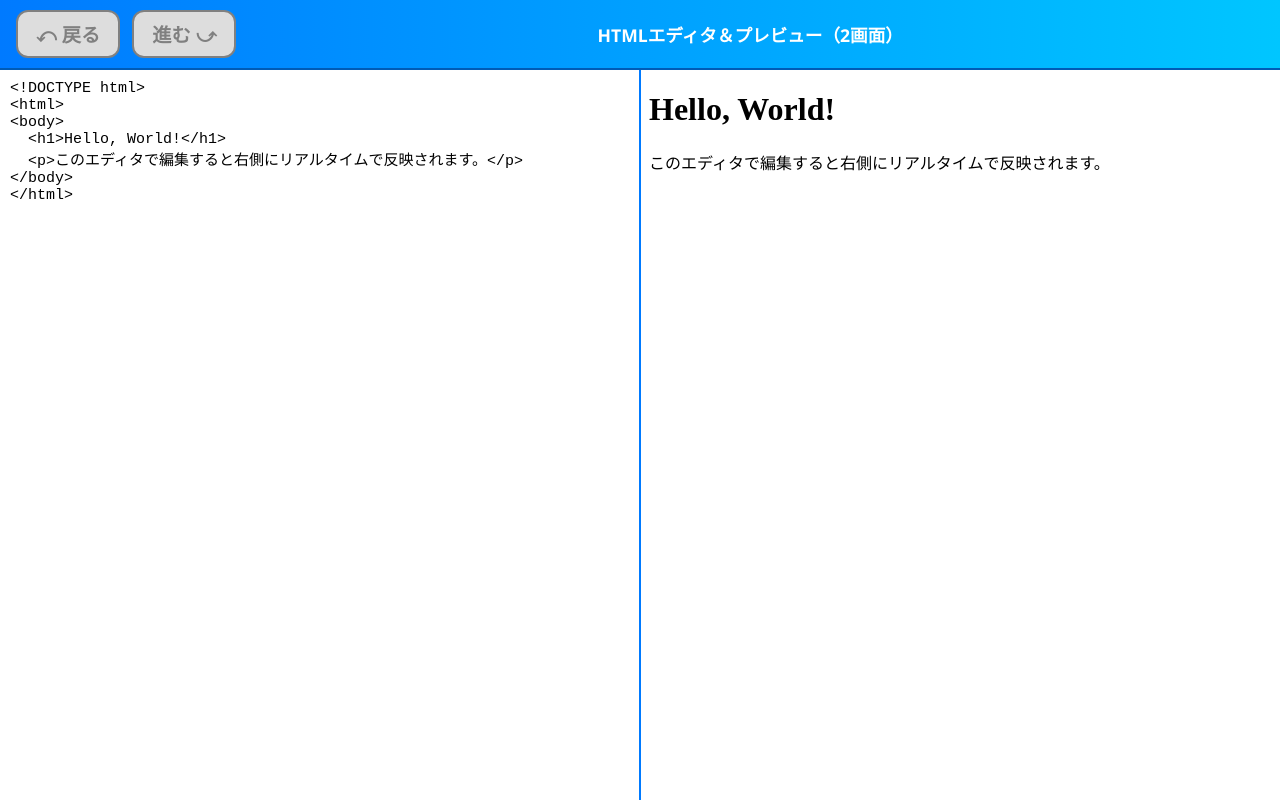
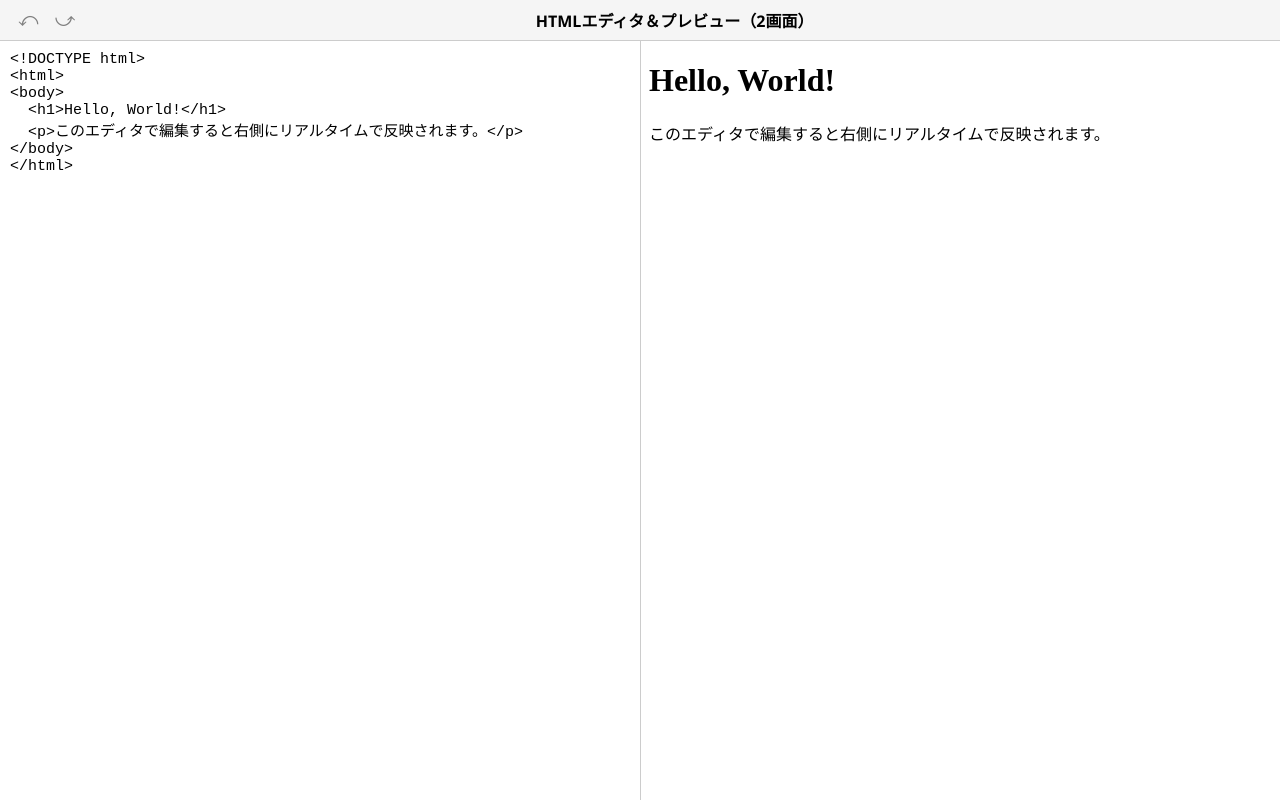
Before and after one commit to incict-design/code, a plain HTML site: page index.html in a window 1280 px wide. Drawn offline with Linux system fonts and the light colour scheme.

Commit message:
Update index.html

```diff
--- a/index.html
+++ b/index.html
@@ -12,55 +12,25 @@ body {
   display: flex;
   flex-direction: column;
 }
-
-/* ==== ヘッダー ==== */
 header {
   display: flex;
   align-items: center;
   justify-content: space-between;
-  background: linear-gradient(to right, #007AFF, #00C6FF);
-  color: white;
-  border-bottom: 2px solid #005BB5;
-  padding: 10px 16px;
-}
-
-header .title {
-  font-weight: bold;
-  font-size: 1.1em;
-}
-
-/* ==== ボタン ==== */
-#undoRedo {
-  display: flex;
-  gap: 12px;
+  background: #f5f5f5;
+  border-bottom: 1px solid #ccc;
+  padding: 8px 12px;
 }
 button {
-  background: white;
-  border: 2px solid #007AFF;
+  background: none;
+  border: none;
   font-size: 1.2em;
-  font-weight: bold;
-  border-radius: 12px;
-  padding: 8px 18px;
   cursor: pointer;
   color: #007AFF;
-  transition: all 0.25s ease;
-  box-shadow: 0 4px 8px rgba(0,0,0,0.25);
-}
-button:hover {
-  background: #007AFF;
-  color: white;
-  transform: scale(1.1);
 }
 button:disabled {
-  background: #ddd;
   color: gray;
-  border-color: gray;
   cursor: not-allowed;
-  box-shadow: none;
-  transform: none;
 }
-
-/* ==== メイン領域 ==== */
 main {
   flex: 1;
   display: flex;
@@ -73,7 +43,7 @@ main {
   height: 100%;
 }
 #editorContainer {
-  border-right: 2px solid #007AFF;
+  border-right: 1px solid #ccc;
 }
 #editor {
   flex: 1;
@@ -91,14 +61,17 @@ iframe {
   width: 100%;
   border: none;
 }
+header div.title {
+  font-weight: bold;
+}
 </style>
 </head>
 <body>
 
 <header>
   <div id="undoRedo">
-    <button id="undoBtn" title="元に戻す">⤺ 戻る</button>
-    <button id="redoBtn" title="やり直す">進む ⤻</button>
+    <button id="undoBtn" title="戻る">⤺</button>
+    <button id="redoBtn" title="進む">⤻</button>
   </div>
   <div class="title">HTMLエディタ＆プレビュー（2画面）</div>
   <div></div>
@@ -128,9 +101,10 @@ const redoBtn = document.getElementById("redoBtn");
 let history = [];
 let index = -1;
 
-// 履歴に保存
+// 履歴に追加
 function saveToHistory() {
   const current = editor.value;
+  // 直前と同じなら記録しない
   if (history[index] !== current) {
     history = history.slice(0, index + 1);
     history.push(current);
@@ -140,7 +114,12 @@ function saveToHistory() {
   }
 }
 
-// Undo / Redo
+// プレビュー更新
+function updatePreview() {
+  preview.srcdoc = editor.value;
+}
+
+// 「戻る」
 function undo() {
   if (index > 0) {
     index--;
@@ -149,6 +128,8 @@ function undo() {
     updatePreview();
   }
 }
+
+// 「進む」
 function redo() {
   if (index < history.length - 1) {
     index++;
@@ -157,35 +138,22 @@ function redo() {
     updatePreview();
   }
 }
+
+// ボタン状態更新
 function updateButtons() {
   undoBtn.disabled = index <= 0;
   redoBtn.disabled = index >= history.length - 1;
 }
 
-// プレビュー更新
-function updatePreview() {
-  preview.srcdoc = editor.value;
-}
-
-// 初期化
+// 初期化処理
 window.onload = () => {
   const saved = localStorage.getItem("savedHTML");
-  if (saved) {
-    editor.value = saved;
-  } else {
-    editor.value = `<!DOCTYPE html>
-<html>
-<body>
-  <h1>Hello, World!</h1>
-  <p>このエディタで編集すると右側にリアルタイムで反映されます。</p>
-</body>
-</html>`;
-  }
+  if (saved) editor.value = saved;
   saveToHistory();
   updatePreview();
 };
 
-// 入力時に自動保存＆プレビュー更新
+// 入力中に自動履歴追加・プレビュー更新
 let typingTimer;
 editor.addEventListener("input", () => {
   clearTimeout(typingTimer);
@@ -195,9 +163,20 @@ editor.addEventListener("input", () => {
   }, 300);
 });
 
-// Undo / Redoボタン動作
+// ボタンの動作
 undoBtn.onclick = undo;
 redoBtn.onclick = redo;
+
+// ショートカットキーでも操作可能
+editor.addEventListener("keydown", (e) => {
+  if (e.ctrlKey && e.key === "z") { // Ctrl+Z
+    e.preventDefault();
+    undo();
+  } else if (e.ctrlKey && (e.key === "y" || (e.shiftKey && e.key === "Z"))) { // Ctrl+Y or Ctrl+Shift+Z
+    e.preventDefault();
+    redo();
+  }
+});
 </script>
 
 </body>
```
